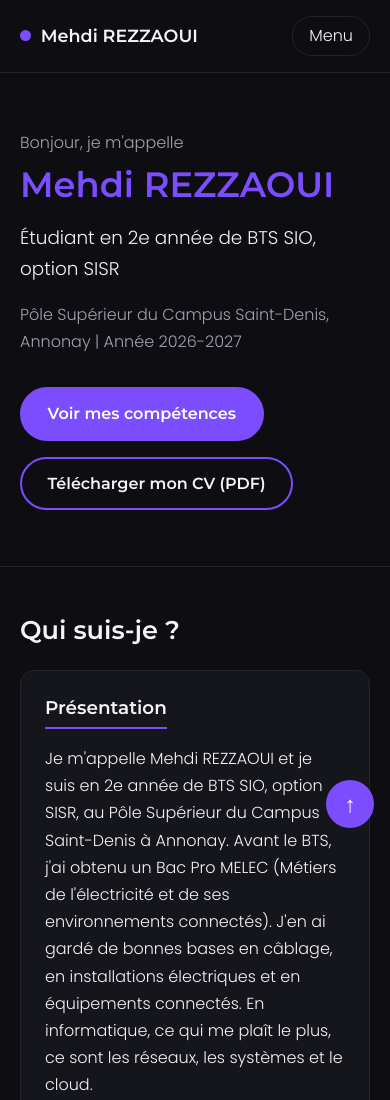
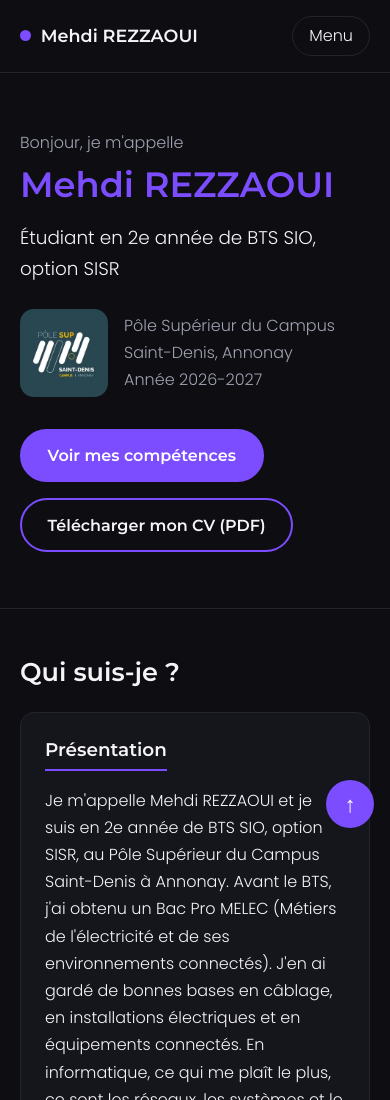
Before and after one commit to dim3h/portfolio, a plain HTML site: page index.html in a window 390 px wide. Shown: the top 1100 px of the page. Drawn offline with Linux system fonts and the light colour scheme.

Commit message:
Ajout du logo de l'établissement et du CV sans adresse ni téléphone
Co-Authored-By: Claude Opus 5.5 <noreply@anthropic.com>
Claude-Session: https://claude.ai/code/session_01RDzfRy9MdLEXbD1jyAu4Md

```diff
--- a/css/style.css
+++ b/css/style.css
@@ -643,6 +643,26 @@ code {
 }
 
 
+/* ---------- Logo de l'établissement (accueil) ---------- */
+
+.etablissement {
+    display: flex;
+    align-items: center;
+    gap: 1rem;
+    margin-top: 1.5rem;
+}
+
+.etablissement p {
+    margin: 0;
+}
+
+.logo-etablissement {
+    width: 5.5rem;
+    height: auto;
+    border-radius: 14px;
+}
+
+
 /* ---------- Pied de page ---------- */
 
 .pied {
--- a/index.html
+++ b/index.html
@@ -40,11 +40,14 @@
         <!-- ===== Présentation rapide ===== -->
         <section class="accueil">
             <div class="conteneur">
-                <!-- Emplacement du logo du Pôle Supérieur du Campus Saint-Denis (fichier à ajouter dans img/) -->
                 <p class="accueil-intro">Bonjour, je m'appelle</p>
                 <h1>Mehdi REZZAOUI</h1>
                 <p class="accueil-formation">Étudiant en 2e année de BTS SIO, option SISR</p>
-                <p class="texte-secondaire">Pôle Supérieur du Campus Saint-Denis, Annonay | Année 2026-2027</p>
+                <!-- Le logo et le nom de l'établissement sont alignés côte à côte avec Flexbox -->
+                <div class="etablissement">
+                    <img src="img/logo-pole-sup-saint-denis.webp" alt="Logo du Pôle Supérieur du Campus Saint-Denis, Annonay" class="logo-etablissement" width="240" height="240">
+                    <p class="texte-secondaire">Pôle Supérieur du Campus Saint-Denis, Annonay<br>Année 2026-2027</p>
+                </div>
 
                 <div class="boutons">
                     <a href="bts-competences.html" class="bouton">Voir mes compétences</a>
```
Also changed, not shown: img/logo-pole-sup-saint-denis.webp (added), 1 other file.
